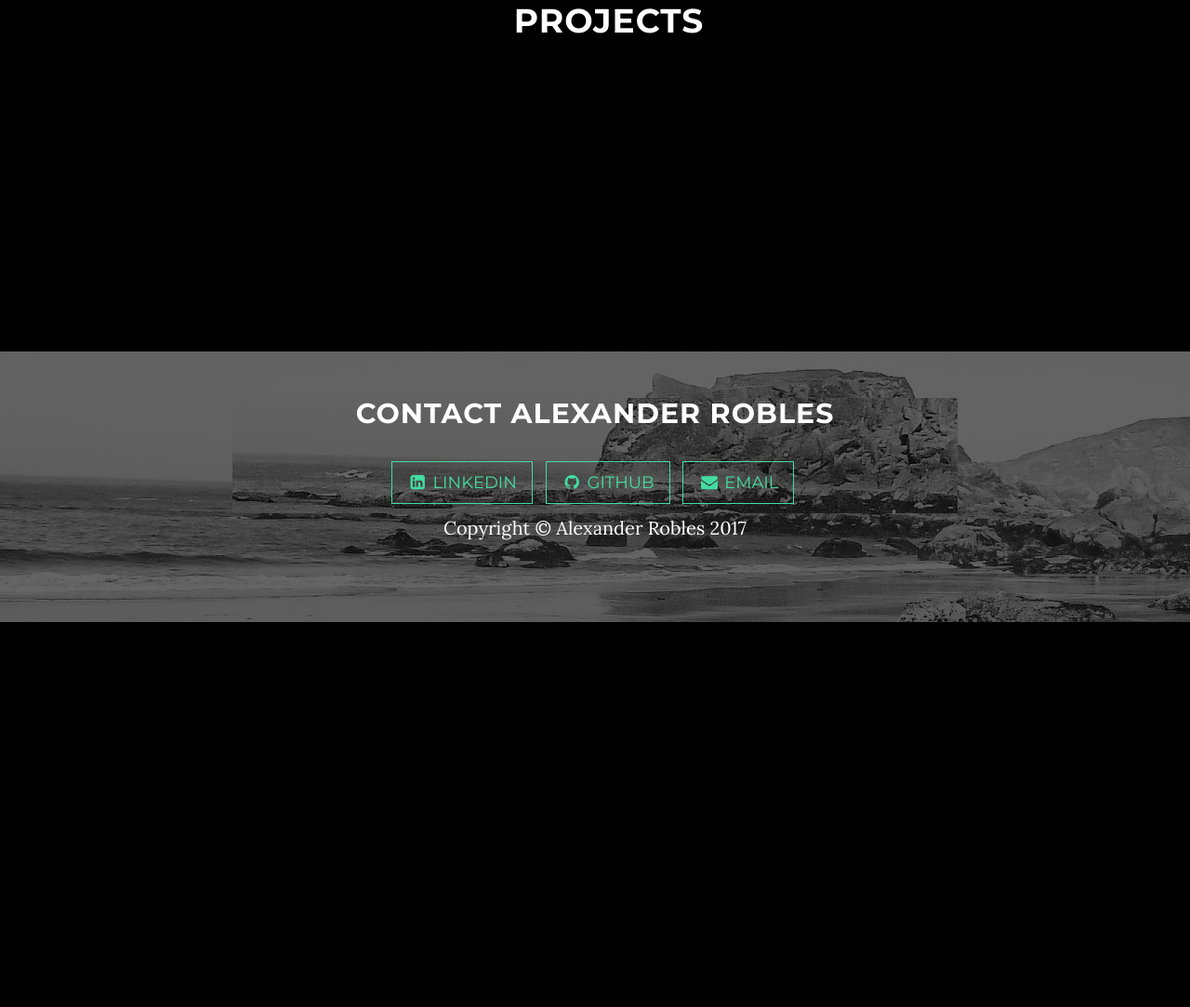
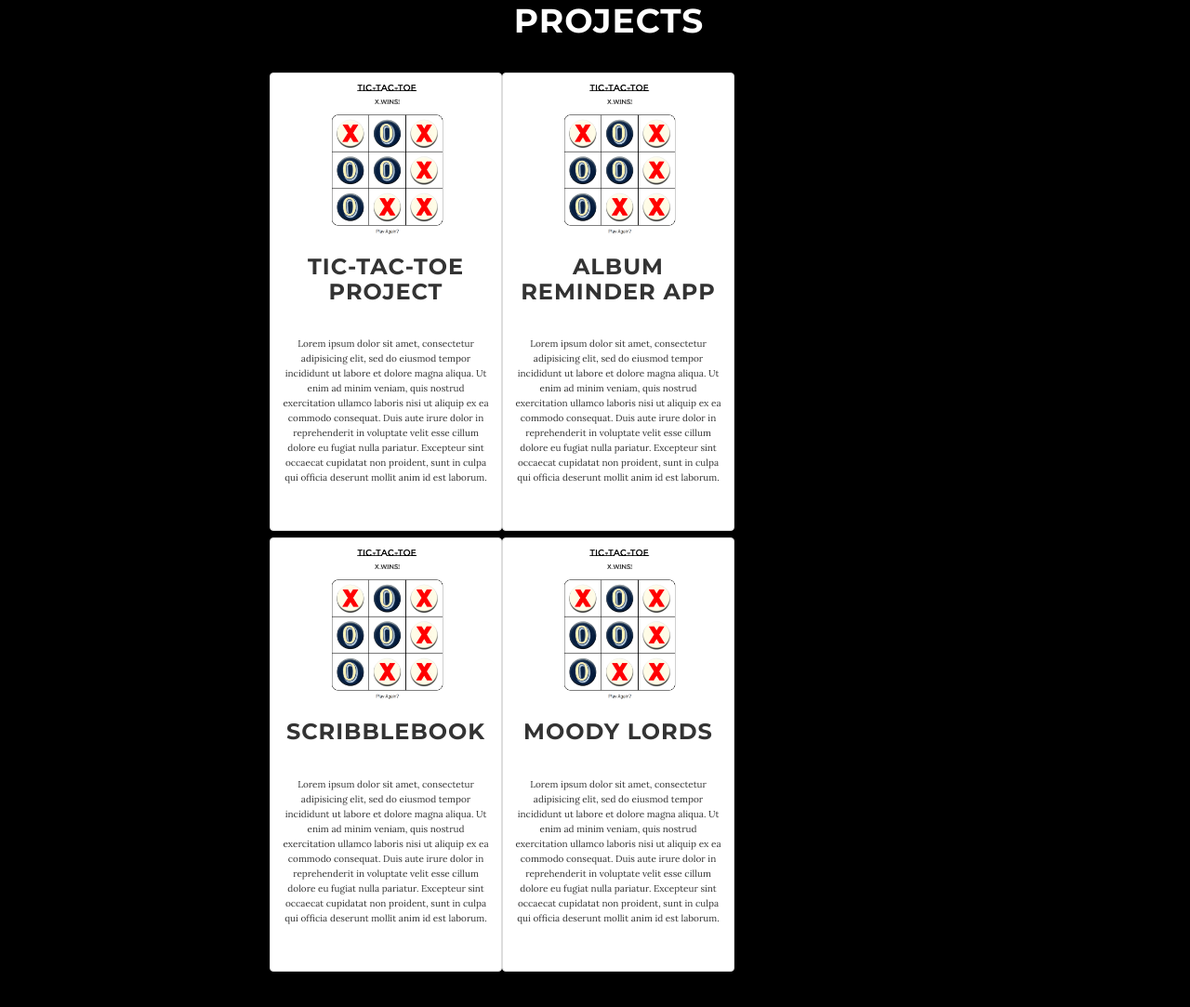
Before and after one commit to SquirtleSquad1988/SquirtleSquad1988.github.io, a website: page index.html in a window 1280 px wide. Shown: the part 2459-3542 px from the top of the page at 93% size. Before the commit the page ends 3128 px from the top, so only its background shows below. Drawn offline with nearby package versions, Linux system fonts and the light colour scheme; some packages are replaced by stand-ins of ours.

Commit message:
Add project cards in project section
Added project cards in project section with images and description text
All cards are uniform size and float left.
As of now they are 2x2. I may need to add a 2x2 div to show projects

```diff
--- a/css/grayscale.css
+++ b/css/grayscale.css
@@ -31,6 +31,11 @@ p {
   font-size: 18px;
   line-height: 1.5;
 }
+
+.project-one {
+  font-size: 10px;
+}
+
 @media (min-width: 768px) {
   p {
     margin: 0 0 35px;
@@ -261,6 +266,17 @@ a:focus {
   -o-background-size: cover;
 }
 
+
+.maybe {
+  height: 500px;
+  width: 250px;
+  float: left;
+  display: block;
+  left: 0px;
+  margin: 0 auto;
+}
+
+
 .closing-section {
   background: url(../img/downloads-bg.jpg) no-repeat center center scroll;
 }
--- a/index.html
+++ b/index.html
@@ -139,8 +139,50 @@
     <section id="projects" class="container content-section text-center">
         <div class="projects-section">
             <div class="container">
-                <div class="col-lg-8 col-lg-offset-2">
-                    <h1>Projects</h1>
+                <h1>Projects</h1>
+                <div class="project-div col-lg-8 col-lg-offset-2">
+                        <div class="maybe">
+                          <div class="thumbnail">
+                            <img src="./img/project-one.png" alt="...">
+                            <div class="caption">
+                              <h3>Tic-Tac-Toe Project</h3>
+                                <p class='project-one'>Lorem ipsum dolor sit amet, consectetur adipisicing elit, sed do eiusmod tempor incididunt ut labore et dolore magna aliqua. Ut enim ad minim veniam, quis nostrud exercitation ullamco laboris nisi ut aliquip ex ea commodo consequat. Duis aute irure dolor in reprehenderit in voluptate velit esse cillum dolore eu fugiat nulla pariatur. Excepteur sint occaecat cupidatat non proident, sunt in culpa qui officia deserunt mollit anim id est laborum.</p>
+                            </div>
+                          </div>
+                        </div>
+
+                        <div class="maybe">
+                          <div class="thumbnail">
+                            <img src="./img/project-one.png" alt="...">
+                            <div class="caption">
+                              <h3>Album Reminder App</h3>
+                                <p class='project-one'>Lorem ipsum dolor sit amet, consectetur adipisicing elit, sed do eiusmod tempor incididunt ut labore et dolore magna aliqua. Ut enim ad minim veniam, quis nostrud exercitation ullamco laboris nisi ut aliquip ex ea commodo consequat. Duis aute irure dolor in reprehenderit in voluptate velit esse cillum dolore eu fugiat nulla pariatur. Excepteur sint occaecat cupidatat non proident, sunt in culpa qui officia deserunt mollit anim id est laborum.</p>
+                            </div>
+                          </div>
+                        </div>
+
+
+                        <div class="maybe">
+                          <div class="thumbnail">
+                            <img src="./img/project-one.png" alt="...">
+                            <div class="caption">
+                              <h3>ScribbleBook</h3>
+                                <p class='project-one'>Lorem ipsum dolor sit amet, consectetur adipisicing elit, sed do eiusmod tempor incididunt ut labore et dolore magna aliqua. Ut enim ad minim veniam, quis nostrud exercitation ullamco laboris nisi ut aliquip ex ea commodo consequat. Duis aute irure dolor in reprehenderit in voluptate velit esse cillum dolore eu fugiat nulla pariatur. Excepteur sint occaecat cupidatat non proident, sunt in culpa qui officia deserunt mollit anim id est laborum.</p>
+                            </div>
+                          </div>
+                        </div>
+
+
+                        <div class="maybe">
+                          <div class="thumbnail">
+                            <img src="./img/project-one.png" alt="...">
+                            <div class="caption">
+                              <h3>Moody Lords</h3>
+                                <p class='project-one'>Lorem ipsum dolor sit amet, consectetur adipisicing elit, sed do eiusmod tempor incididunt ut labore et dolore magna aliqua. Ut enim ad minim veniam, quis nostrud exercitation ullamco laboris nisi ut aliquip ex ea commodo consequat. Duis aute irure dolor in reprehenderit in voluptate velit esse cillum dolore eu fugiat nulla pariatur. Excepteur sint occaecat cupidatat non proident, sunt in culpa qui officia deserunt mollit anim id est laborum.</p>
+                            </div>
+                          </div>
+                        </div>
+
                 </div>
             </div>
         </div>
```
Also changed, not shown: img/project-one.png (added).
